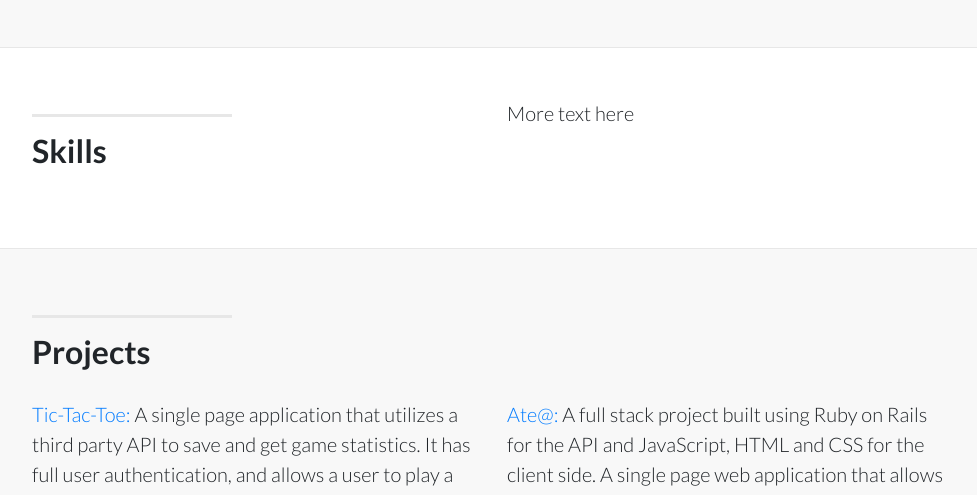
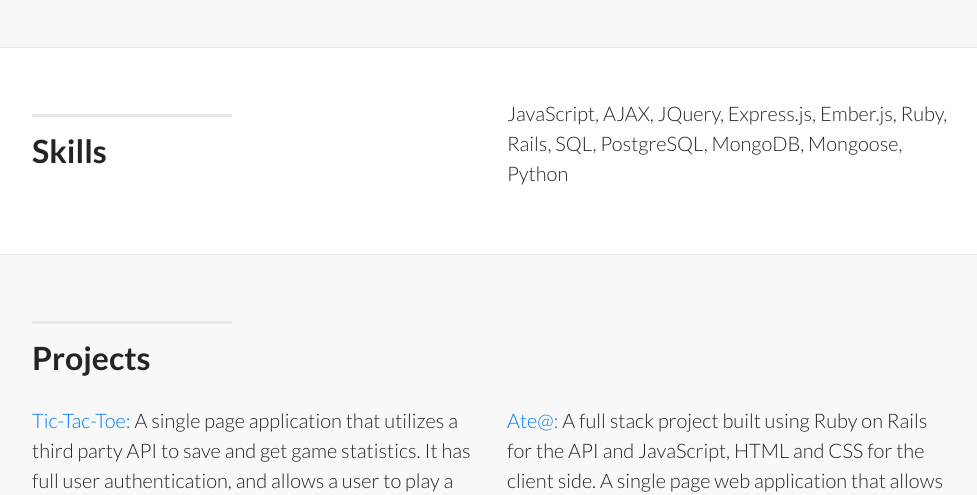
Before and after one commit to katwu90/katwu90.github.io, a website: page index.html in a window 1280 px wide. Shown: the part 1140-1635 px from the top of the page, without its empty margins (148-1125 px from the left). Drawn offline with Linux system fonts and the light colour scheme.

Commit message:
Change resume file and add in skills
Updated the resume file and add in skills to the skills section.

```diff
--- a/index.html
+++ b/index.html
@@ -111,7 +111,7 @@
           </div>
 
           <div class="col-lg-5 mr-auto order-lg-2">
-            <p class="lead">More text here</p>
+            <p class="lead">JavaScript, AJAX, JQuery, Express.js, Ember.js, Ruby, Rails, SQL, PostgreSQL, MongoDB, Mongoose, Python</p>
           </div>
 
 
```
Also changed, not shown: 1 other file.
